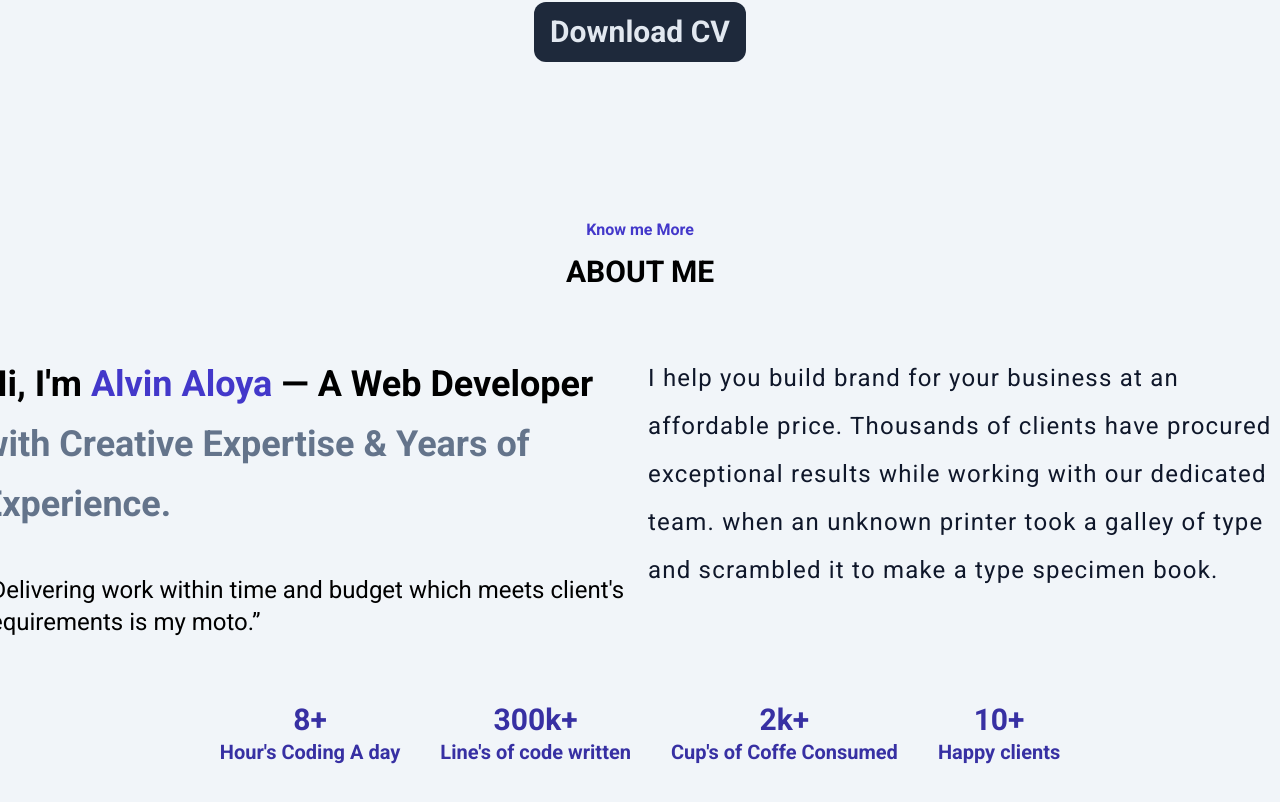
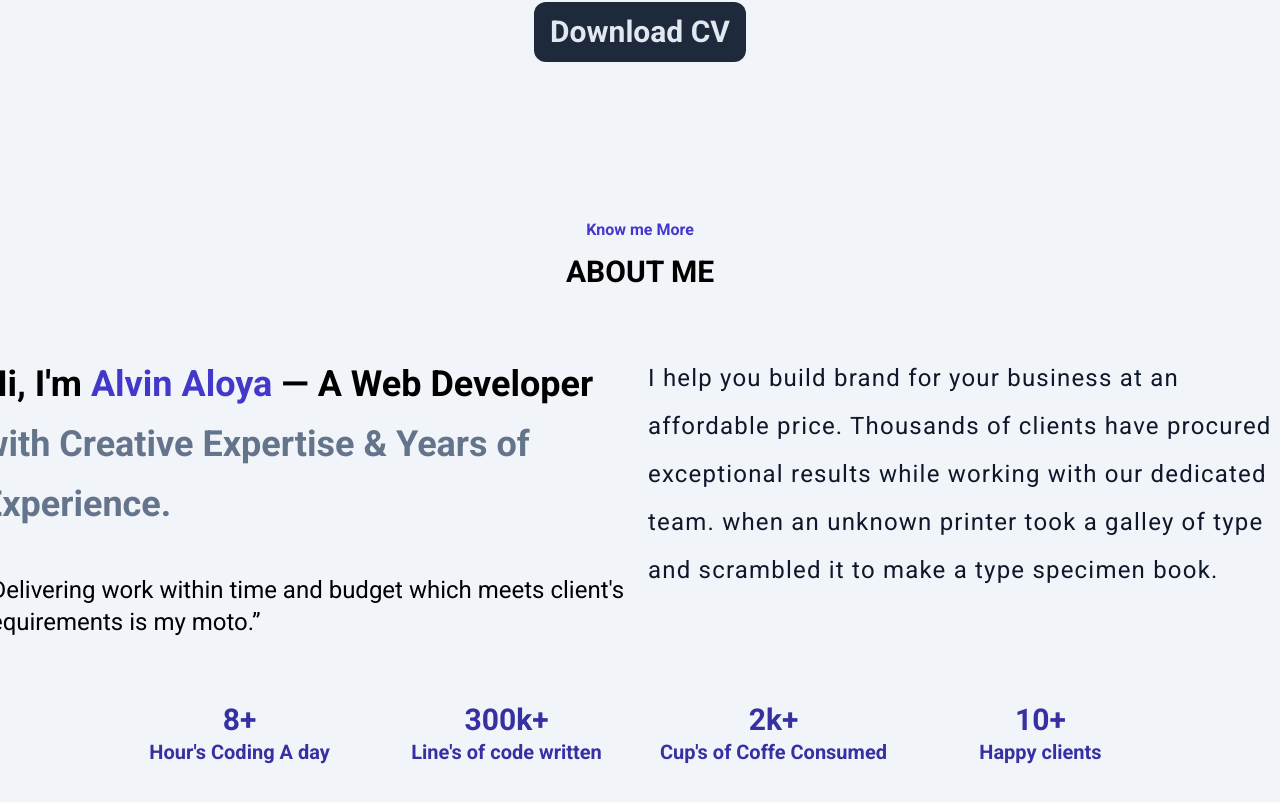
Before and after one commit to Alvin-progg/v5-portfolio, a Next.js app: page / in a window 1280 px wide. Shown: the part 534-1336 px from the top of the page. Built offline with nearby package versions, Linux system fonts and the light colour scheme.

Commit message:
added small details

```diff
--- a/src/components/About.js
+++ b/src/components/About.js
@@ -20,7 +20,7 @@ export default function About(){
                         </p>
                     </div>
                 </div>
-                <div className='flex gap-10 justify-between items-center font-bold max-md:flex-col'>
+                <div className='grid grid-cols-4 grid-rows-1 max-sm:grid-cols-1 max-lg:grid-cols-2 max-lg:grid-rows-2 gap-10 max-xl:gap-6 justify-between items-center font-bold '>
                     <div className='flex flex-col items-center text-primary-800' >
                         <div className='flex text-3xl text-center '>
                             <CountUp  end={8} duration={2} enableScrollSpy={true} scrollSpyDelay={50}/>
--- a/src/components/Hero.js
+++ b/src/components/Hero.js
@@ -7,12 +7,12 @@ import { GoDotFill } from "react-icons/go";
 export default function Hero(){
 
     return(
-        <section id="home" className=" w-full bg-cover my-20 h-auto bg-no-repeat flex justify-center items-center overflow-hidden lg:my-4">
+        <section id="home" className=" w-full  my-20 h-auto  flex justify-center items-center overflow-hidden lg:my-4">
             <div className="items-center flex flex-col   justify-center my-25 max-xl:my-15 " >
                 <div className="flex-col flex  items-center justify-center">
                 <div className="relative h-[200px] w-[200px] max-md:h-[150px] max-md:w-[150px] lg:h-[170px] lg:w-[170px] ">
                     <Image
-                    priority={true}
+                    priority={false}
                     alt="Profile pic"
                     src={profile}
                     fill
```
